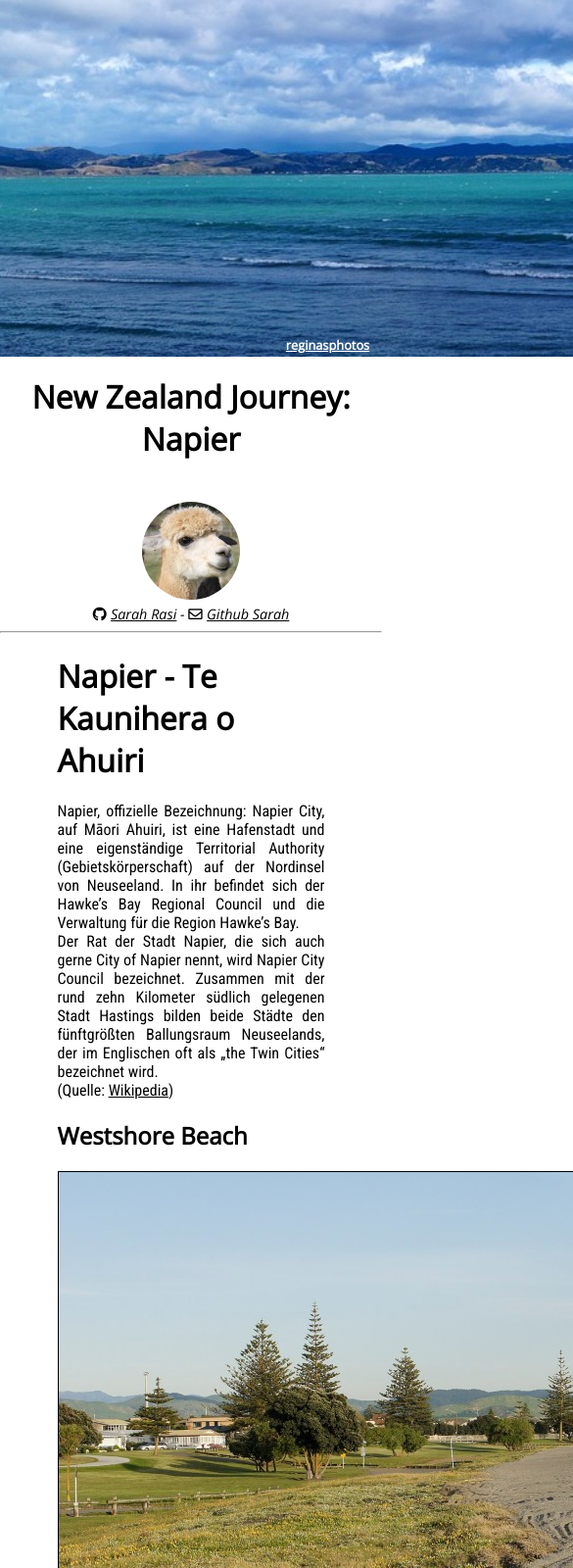
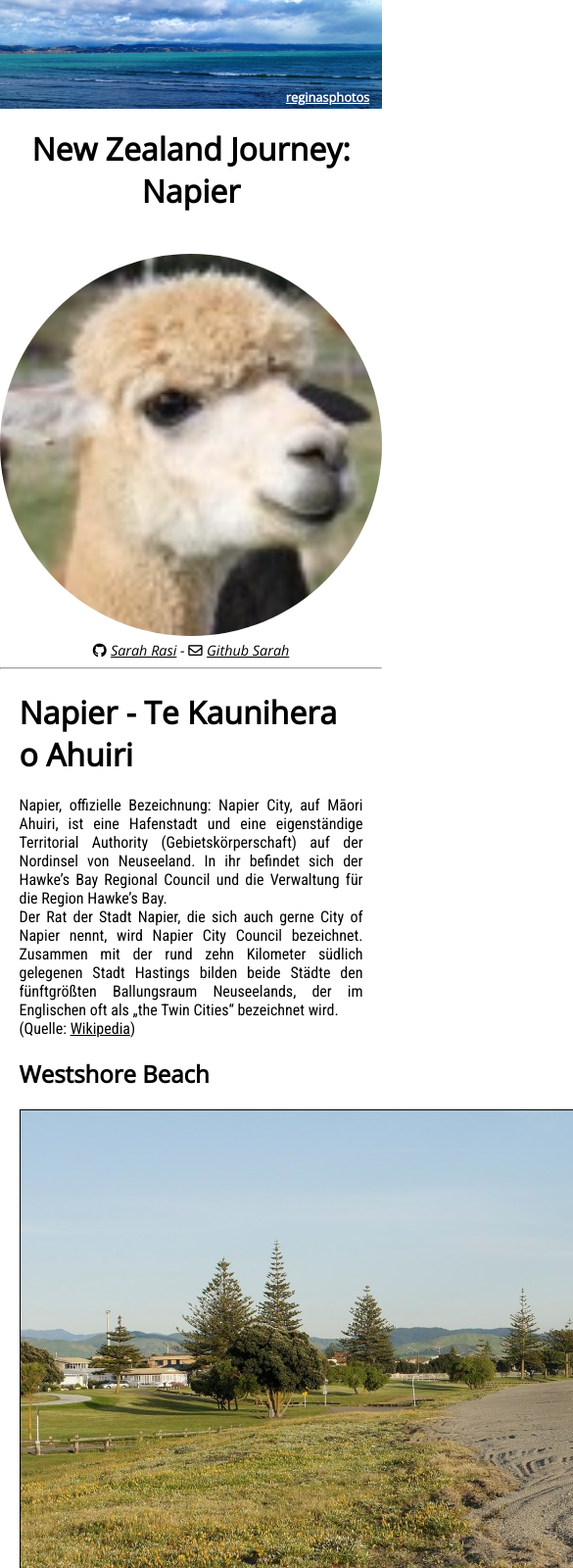
Before and after one commit to SarahRasi/SarahRasi.github.io, a plain HTML site: page nz/index.html in a window 390 px wide. Shown: the top 1600 px of the page at 98% size, 585 px wide, since content can reach past the window. Drawn offline with nearby package versions, Linux system fonts and the light colour scheme.

Commit message:
header image vw

```diff
--- a/nz/main.css
+++ b/nz/main.css
@@ -86,3 +86,15 @@ footer {
 .ml-3 {
     margin-left: 0.3em;
 }
+
+@media screen and (max-width: 900px) {
+    main {
+        max-width: 90%;
+    }
+}
+
+@media screen and (max-width: 1280px) {
+    header img {
+        width: 100vw;
+    }
+}
```
